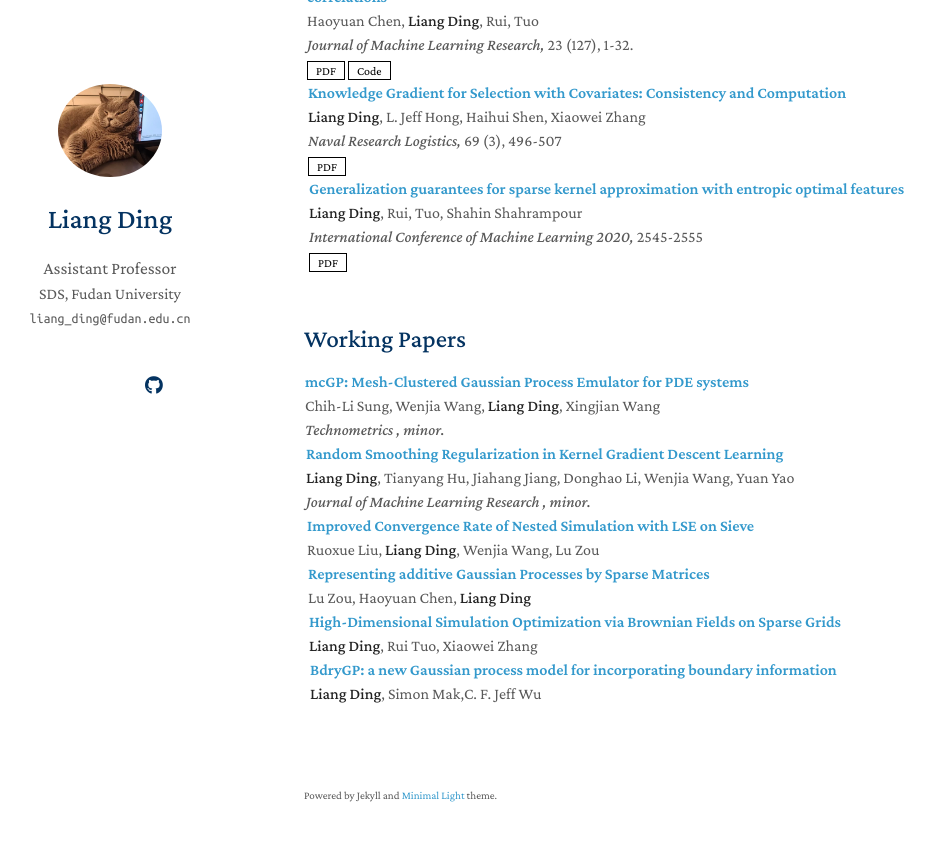
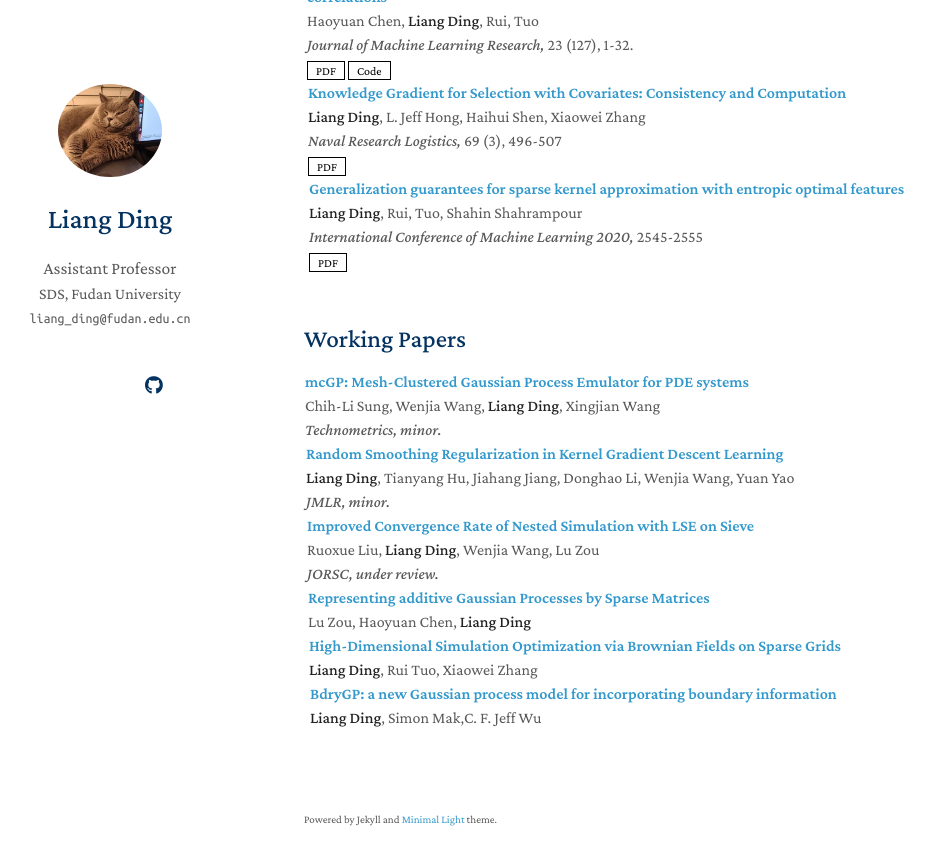
Before and after one commit to ldingaa/ldingaa.github.io, a Jekyll site: the page built from index.md, in a window 1280 px wide and 900 px high, scrolled down 524 px. Shown: the top 865 px of the window, without its empty margins (166-1101 px from the left). Built offline with Jekyll 4.4.1, drawn with Linux system fonts in a browser that asks for light colours; nearby versions of some CDN libraries; a style sheet for code colours, icons or effects is not loaded.

Commit message:
Update working_papers.md

```diff
--- a/_includes/working_papers.md
+++ b/_includes/working_papers.md
@@ -11,16 +11,17 @@
   <div class="col-sm-9" style="position: relative;padding-right: 15px;padding-left: 1px;">
     <div class="title"><a href="https://arxiv.org/abs/2301.10387">mcGP: Mesh-Clustered Gaussian Process Emulator for PDE systems</a></div>
     <div class="author">Chih-Li Sung, Wenjia Wang, <strong>Liang Ding</strong>, Xingjian Wang</div>
-     <div class="periodical"><em>Technometrics , minor.</em></div>
+     <div class="periodical"><em>Technometrics, minor.</em></div>
 
 <div class="col-sm-9" style="position: relative;padding-right: 15px;padding-left:1px;">
     <div class="title"><a href="https://arxiv.org/abs/2305.03531"> Random Smoothing Regularization in Kernel Gradient Descent Learning</a></div>
     <div class="author"><strong>Liang Ding</strong>, Tianyang Hu, Jiahang Jiang, Donghao Li, Wenjia Wang, Yuan Yao</div>
-     <div class="periodical"><em>Journal of Machine Learning Research , minor.</em></div>
+     <div class="periodical"><em>JMLR, minor.</em></div>
 
 <div class="col-sm-9" style="position: relative;padding-right: 15px;padding-left:1px;">
     <div class="title"><a href="https://arxiv.org/pdf/2310.11756"> Improved Convergence Rate of Nested Simulation with LSE on Sieve</a></div>
     <div class="author"> Ruoxue Liu, <strong>Liang Ding</strong>, Wenjia Wang, Lu Zou</div>
+     <div class="periodical"><em>JORSC, under review.</em></div>
 
 
 <div class="col-sm-9" style="position: relative;padding-right: 15px;padding-left:1px;">
```
